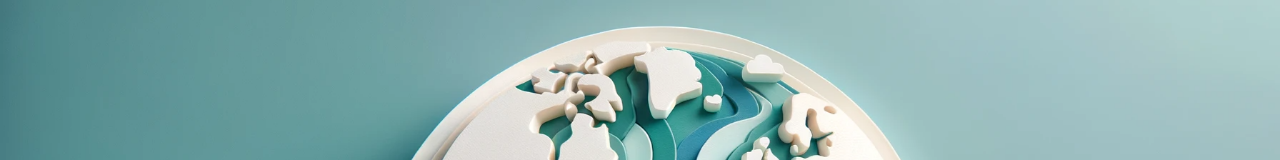
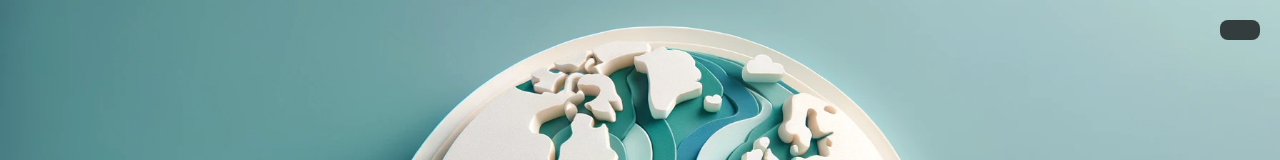
Before and after one commit to yongbioinfo/world_stock_Hours, a plain HTML site: page index.html in a window 1280 px wide. Shown: the top 160 px of the page. Drawn offline with Linux system fonts and the light colour scheme.

Commit message:
Update index.html

```diff
--- a/index.html
+++ b/index.html
@@ -69,11 +69,24 @@
             color: #007BFF;  /* bright blue */
             font-weight: bold;
         }
+
+        .korea-current-time {
+            position: absolute;
+            top: 20px;          /* 위치를 조정하실 수 있습니다. */
+            right: 20px;        /* 위치를 조정하실 수 있습니다. */
+            background-color: rgba(0, 0, 0, 0.7);
+            padding: 10px 20px;
+            border-radius: 8px;
+            color: #fff;
+            font-size: 1.5em;
+            z-index: 10;
+        }
     </style>
 </head>
 <body>
 
     <div class="header-image">
+        <div class="korea-current-time" id="koreaTime"></div>
         <img src="https://raw.githubusercontent.com/yongbioinfo/world_stock_Hours/main/Frontimage.png" alt="주식 시장 이미지" width="100%">
     </div>
 
```
